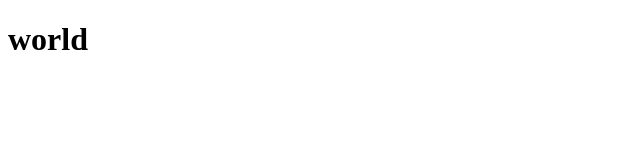
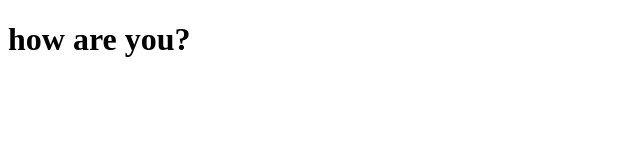
Before and after one commit to ritikkushwaha0404-tech/practice, a plain HTML site: page index.html in a window 1280 px wide. Shown: the whole page, without its empty margins (0-640 px from the left). Drawn offline with Linux system fonts and the light colour scheme.

Commit message:
first commit

```diff
--- a/index.html
+++ b/index.html
@@ -6,6 +6,6 @@
     <title>Document</title>
 </head>
 <body>
-   <h1>world</h1>
+   <h1>how are you?</h1>
 </body>
 </html>
```
